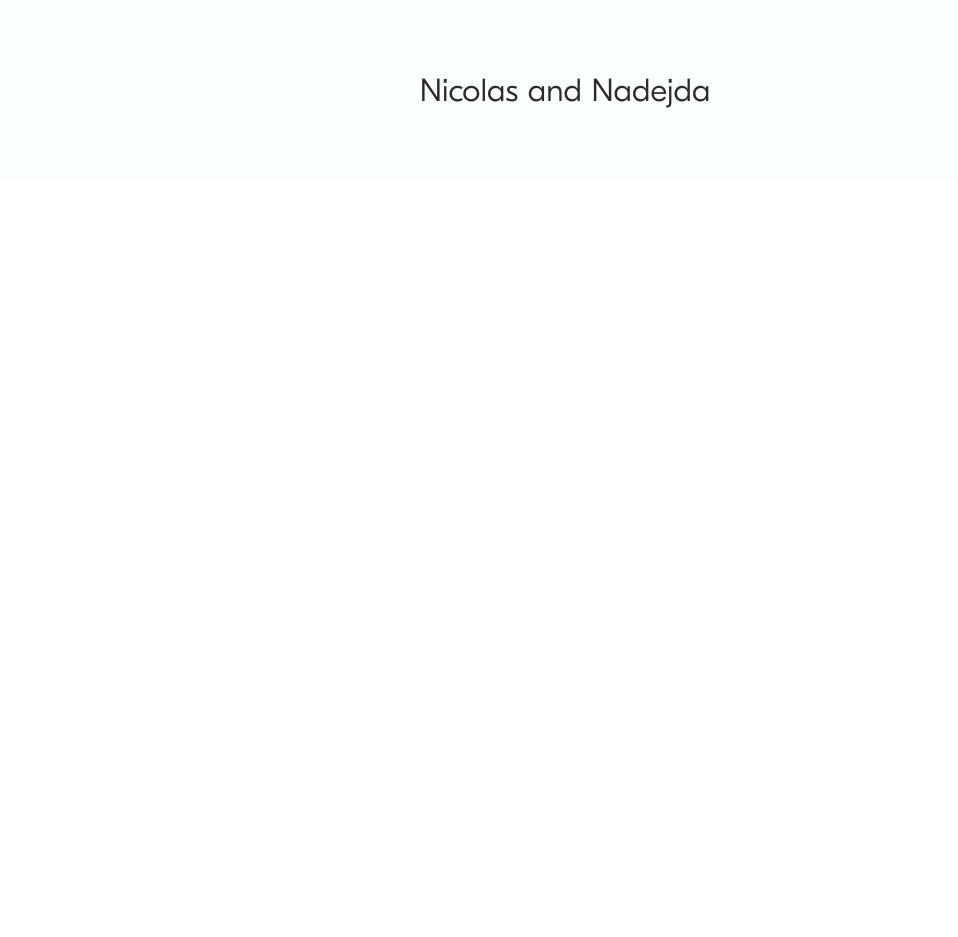
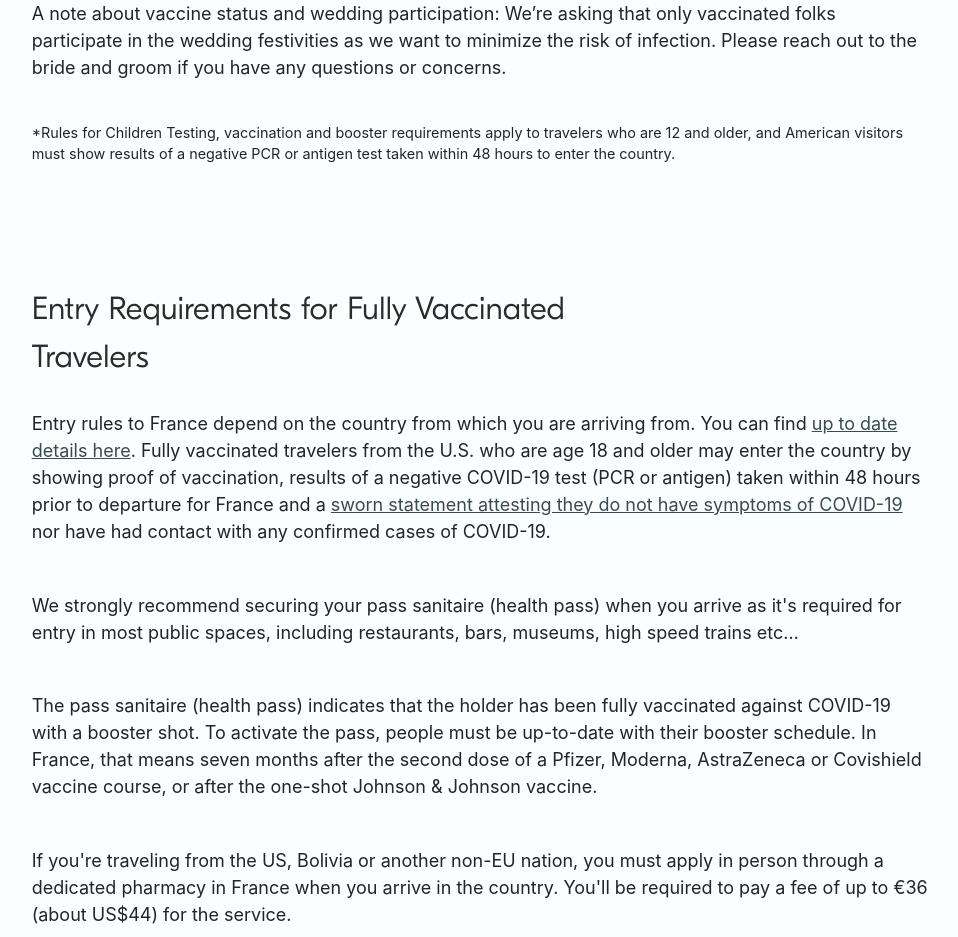
Before and after one commit to WeHateNick/nico-and-nadejda-wedding, a Next.js app: page /getting-there in a window 1280 px wide. Shown: the part 2840-3777 px from the top of the page, without its empty margins (75-1033 px from the left). Before the commit the page ends 3019 px from the top, so only its background shows below. Built offline with nearby package versions, Linux system fonts and the light colour scheme.

Commit message:
secondary page content and layout adjustments

```diff
--- a/pages/getting-there.js
+++ b/pages/getting-there.js
@@ -47,10 +47,8 @@ export default function Home() {
           </p>
         </div>
       </section>
-      <div className={styles.content__secondary__header__container}>
-        <h2 className={styles.content__secondary__header}>
-          Getting there from Paris
-        </h2>
+      <div className={styles.subheader__container}>
+        <h2 className={styles.subheader}>Getting there from Paris</h2>
       </div>
       <div className={styles.content__secondary}>
         <section className={styles.list__container}>
@@ -88,6 +86,83 @@ export default function Home() {
           </div>
         </section>
       </div>
+      <section>
+        <div className={styles.subheader__container}>
+          <h2 className={styles.subheader}>
+            COVID policy, travel visas and other travel requirements
+          </h2>
+        </div>
+        <div className={styles.subsection}>
+          <p className={styles.subsection__content}>
+            A note about vaccine status and wedding participation: We’re asking
+            that only vaccinated folks participate in the wedding festivities as
+            we want to minimize the risk of infection. Please reach out to the
+            bride and groom if you have any questions or concerns.
+          </p>
+          <small className={styles.subsection__content}>
+            *Rules for Children Testing, vaccination and booster requirements
+            apply to travelers who are 12 and older, and American visitors must
+            show results of a negative PCR or antigen test taken within 48 hours
+            to enter the country.
+          </small>
+        </div>
+      </section>
+      <section>
+        <div className={styles.subheader__container}>
+          <h2 className={styles.subheader}>
+            Entry Requirements for Fully Vaccinated Travelers
+          </h2>
+        </div>
+        <div className={styles.subsection}>
+          <p className={styles.subsection__content}>
+            Entry rules to France depend on the country from which you are
+            arriving from. You can find{" "}
+            <a
+              href="https://www.interieur.gouv.fr/Actualites/L-actu-du-Ministere/Certificate-of-international-travel"
+              alt="Certificate-of-international-travel"
+            >
+              up to date details here
+            </a>
+            . Fully vaccinated travelers from the U.S. who are age 18 and older
+            may enter the country by showing proof of vaccination, results of a
+            negative COVID-19 test (PCR or antigen) taken within 48 hours prior
+            to departure for France and a{" "}
+            <a href="https://www.interieur.gouv.fr/Actualites/L-actu-du-Ministere/Attestation-de-deplacement-et-de-voyage">
+              sworn statement attesting they do not have symptoms of COVID-19
+            </a>{" "}
+            nor have had contact with any confirmed cases of COVID-19.
+          </p>
+        </div>
+        <div className={styles.subsection}>
+          <p className={styles.subsection__content}>
+            We strongly recommend securing your pass sanitaire (health pass)
+            when you arrive as it&apos;s required for entry in most public
+            spaces, including restaurants, bars, museums, high speed trains
+            etc&hellip;
+          </p>
+          <p className={styles.subsection__content}>
+            The pass sanitaire (health pass) indicates that the holder has been
+            fully vaccinated against COVID-19 with a booster shot. To activate
+            the pass, people must be up-to-date with their booster schedule. In
+            France, that means seven months after the second dose of a Pfizer,
+            Moderna, AstraZeneca or Covishield vaccine course, or after the
+            one-shot Johnson & Johnson vaccine.
+          </p>
+          <p className={styles.subsection__content}>
+            If you&apos;re traveling from the US, Bolivia or another non-EU
+            nation, you must apply in person through a dedicated pharmacy in
+            France when you arrive in the country. You&apos;ll be required to
+            pay a fee of up to €36 (about US$44) for the service.
+          </p>
+          <p className={styles.subsection__content}>
+            When applying, you&apos;ll be asked to show your passport and
+            official vaccination certificate (CDC card) with your booster shot
+            information. The pharmacist will convert the details from that
+            certificate into the French system and provide you with a QR code
+            that can be scanned at venues where the health pass is required.
+          </p>
+        </div>
+      </section>
       <Footer />
     </div>
   );
--- a/pages/index.js
+++ b/pages/index.js
@@ -4,6 +4,7 @@ import styles from "../styles/Home.module.scss";
 import classNames from "classnames/bind";
 import heroImage from "../public/images/hero-image.png";
 import ChevronRightIcon from "@material-ui/icons/ChevronRight";
+import Link from "next/link";
 import Navigation from "../components/Navigation/Navigation";
 import Footer from "../components/Footer/Footer";
 
@@ -73,7 +74,7 @@ export default function Home() {
 
             <a
               className={styles.details__action}
-              href="#"
+              href="getting-there"
               alt="How to get there"
             >
               <span>How to get there</span> <ChevronRightIcon />
--- a/styles/SecondaryPage.module.scss
+++ b/styles/SecondaryPage.module.scss
@@ -57,20 +57,30 @@
   }
   &__secondary {
     grid-column: 2/-2;
-    grid-row: 8 / span 2;
+    grid-row: 7 / span 2;
+  }
+}
+
+.subheader {
+  &__container {
+    @extend .grid;
+    grid-template-rows: repeat(2, 60px);
+  }
+  grid-column: 2 / 8;
+  grid-row: -1;
+}
+
+.subsection {
+  @extend .grid;
+  &__content {
+    margin-top: 1.6em;
+    grid-column: 2 / -2;
+    max-width: 900px;
   }
 }
 
 .content__secondary {
   @extend .grid;
-  &__header {
-    &__container {
-      @extend .grid;
-      grid-template-rows: repeat(4, 60px);
-    }
-    grid-column: 2 / 8;
-    grid-row: -1;
-  }
   .list {
     &__container {
       @extend .grid;
@@ -131,8 +141,15 @@
   }
 }
 
-.content__secondary__header {
+.subheader {
   @extend .copy--highlight;
+}
+
+.subsection {
+  a {
+    text-decoration: underline;
+    color: var.$color--action;
+  }
 }
 
 .list {
```
